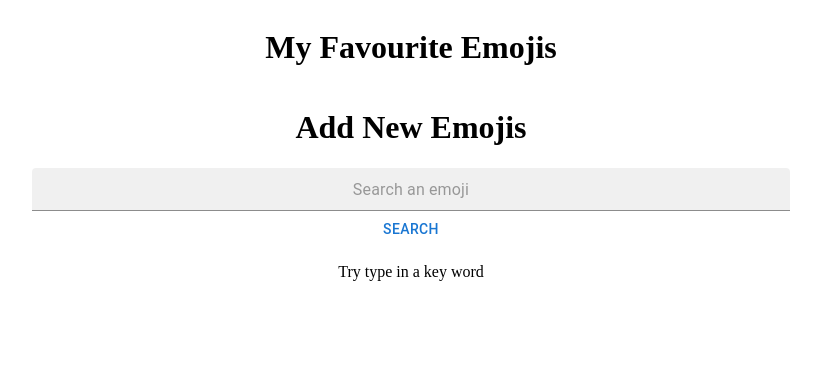
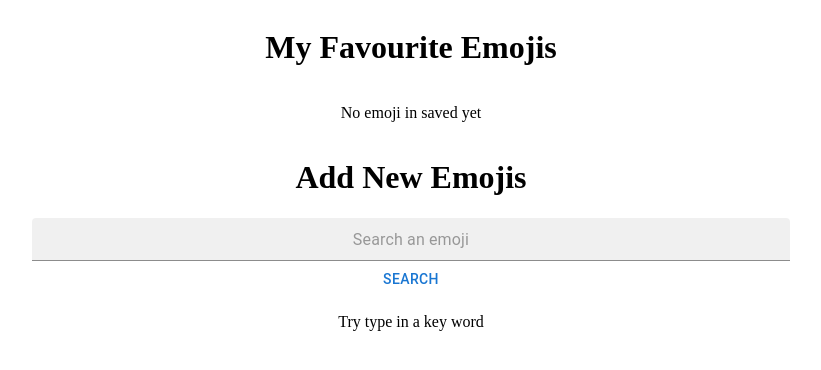
Before and after one commit to nancy111573/MSAFrontend, a Next.js app in the folder nextjs-blog/: page / in a window 1280 px wide. Shown: the top 370 px of the page, without its empty margins (229-1050 px from the left). Built offline with nearby package versions, Linux system fonts and the light colour scheme.

Commit message:
add checks to favourite list

```diff
--- a/nextjs-blog/pages/index.js
+++ b/nextjs-blog/pages/index.js
@@ -24,13 +24,9 @@ export default function App() {
       <h1>
         My Favourite Emojis
       </h1>
-      {favourites === undefined || favourites === null ? (
+      {favourites.length === 0 ? (
         <div>
-          {favourites === undefined ? (
-            <p>Try type in a key word</p>
-          ) : (
-            <p>Emoji not found</p>
-          )}
+          <p>No emoji in saved yet</p>
         </div>
       ) : (
         <div style={{alignItesm: 'center'}}>
@@ -113,7 +109,7 @@ export default function App() {
 
   function addToFavourites(emoji) {
     setFavourites((prev) => [...prev, emoji]);
-    console.log(emoji)
+    console.log(favourites)
   }
 
   function search() {
```
